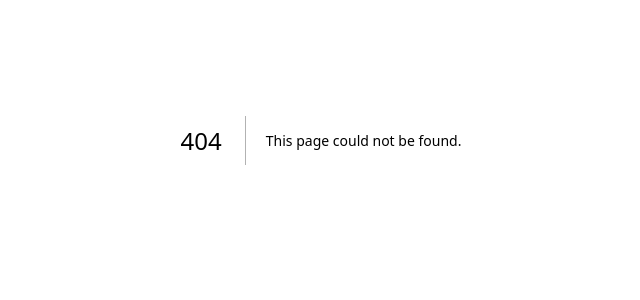
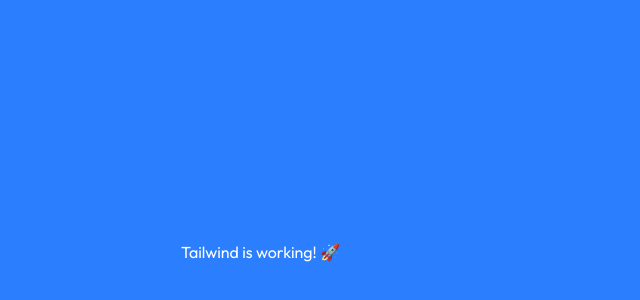
Before and after one commit to Prabhmeetchef/foreman, a Next.js app: page /about in a window 1280 px wide. Before the commit this address had no page. Shown: the part 260-560 px from the top of the page, without its empty margins (319-959 px from the left). Built offline with nearby package versions, Linux system fonts and the light colour scheme.

Commit message:
auth setup

```diff
--- a/package.json
+++ b/package.json
@@ -22,9 +22,11 @@
     "@types/node": "^20",
     "@types/react": "^19",
     "@types/react-dom": "^19",
+    "autoprefixer": "^10.4.20",
     "eslint": "^9",
     "eslint-config-next": "15.2.0",
-    "tailwindcss": "^4",
+    "postcss": "^8.5.3",
+    "tailwindcss": "^4.0.9",
     "typescript": "^5"
   }
 }
--- /dev/null
+++ b/src/app/about/page.tsx
@@ -0,0 +1,7 @@
+export default function Test() {
+    return (
+      <div className="p-[500px] bg-blue-500 text-white">
+        Tailwind is working! 🚀
+      </div>
+    );
+  }
--- a/src/app/dashboard/page.tsx
+++ b/src/app/dashboard/page.tsx
@@ -21,7 +21,7 @@ export default function Dashboard() {
       <h1 className="text-2xl font-bold mb-6">Welcome, {session?.user?.name}</h1>
       <button
         className="bg-red-500 text-white px-6 py-2 rounded-md"
-        onClick={() => signOut({ callbackUrl: "/signin" })}
+        onClick={() => signOut({ callbackUrl: "/" })}
       >
         Sign Out
       </button>
--- a/src/app/page.tsx
+++ b/src/app/page.tsx
@@ -2,9 +2,9 @@ import Link from "next/link"
 import Image from "next/image"
 export default function Home() {
   return (
-    <main className="min-h-screen flex flex-col justify-between">
+    <main className="min-h-screen flex flex-col justify-between overflow-hidden">
       {/* Navigation */}
-      <div className="flex items-center justify-between py-6 px-6 mb-6">
+      <div className="flex items-center justify-between py-4 px-20 mb-20">
         <div className="flex items-center">
           <Link href="/" className="text-2xl font-bold">
             <Image src="/logo@1x.png" alt="Logo" width={120} height={40} />
@@ -22,7 +22,7 @@ export default function Home() {
         <div>
           <Link
             href="/signin"
-            className="bg-amber-50 hover:bg-amber-100 text-amber-900 px-6 py-2 rounded-full transition-colors font-medium"
+            className="bg-amber-100 hover:bg-amber-200 text-amber-900 px-6 py-2 rounded-full transition-colors font-medium hover:font-semibold"
           >
             Signin
           </Link>
--- /dev/null
+++ b/tailwind.config.ts
@@ -0,0 +1,11 @@
+import type { Config } from 'tailwindcss';
+
+const config: Config = {
+  content: ["./app/**/*.{js,ts,jsx,tsx}", "./components/**/*.{js,ts,jsx,tsx}"],
+  theme: {
+    extend: {},
+  },
+  plugins: [],
+};
+
+export default config;
```
Also changed, not shown: 1 other file (tests, documents, lock files or other folders).
